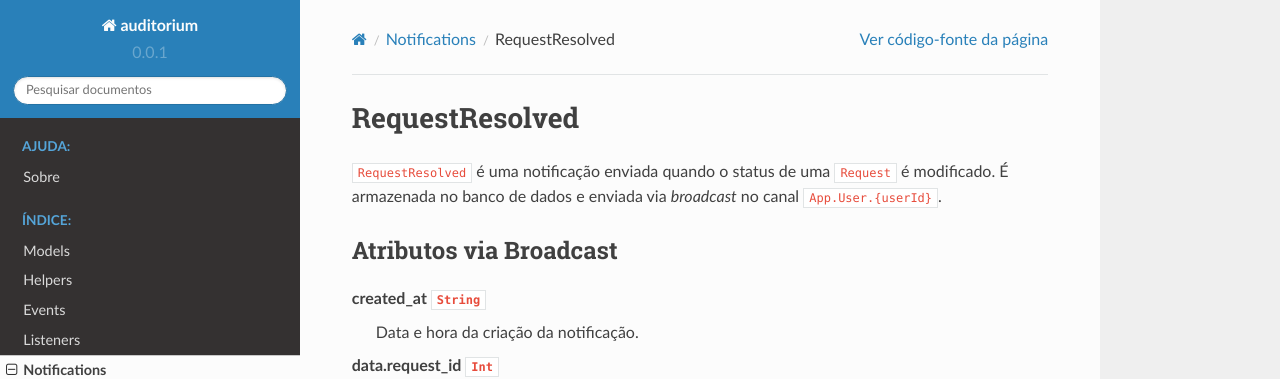
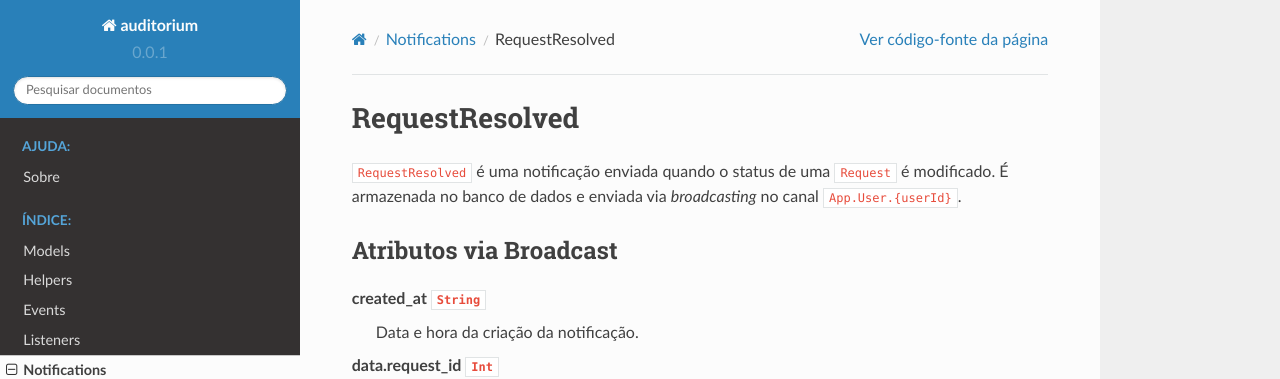
Before and after one commit to evandromurilo/auditorium, a Sphinx documentation site: the page built from docs/source/notifications/requestresolved.rst, in a window 1280 px wide. Shown: the top 379 px of the page. Built offline with Sphinx 7.4.7 and the Read the Docs theme 2.0.0, drawn with Linux system fonts in a browser that asks for light colours.

Commit message:
pequenos fixes nos docs

```diff
--- a/docs/source/events/notificationread.rst
+++ b/docs/source/events/notificationread.rst
@@ -2,7 +2,7 @@ NotificationRead
 ================
 
 ``NotificationRead`` é um evento disparado quando uma notificação é lida. É enviado
-via *broadcast* no canal ``App.User.{userId}``.
+via *broadcasting* no canal ``App.User.{userId}``.
 
 Atributos
 ---------
--- a/docs/source/notifications/requestresolved.rst
+++ b/docs/source/notifications/requestresolved.rst
@@ -3,7 +3,7 @@ RequestResolved
 
 ``RequestResolved`` é uma notificação enviada quando o status
 de uma ``Request`` é modificado. É armazenada no banco de
-dados e enviada via *broadcast* no canal ``App.User.{userId}``.
+dados e enviada via *broadcasting* no canal ``App.User.{userId}``.
 
 Atributos via Broadcast
 -----------------------
--- a/docs/source/outros/sistemadenotificações.rst
+++ b/docs/source/outros/sistemadenotificações.rst
@@ -44,5 +44,5 @@ as notificações::
 NotificationItem.vue
 ********************
 
-``NotificationItem.vue`` é o componente que representa cada uma das notificações
+``NotificationItem`` é o componente que representa cada uma das notificações
 que são exibidas no menu de notificações.
```
